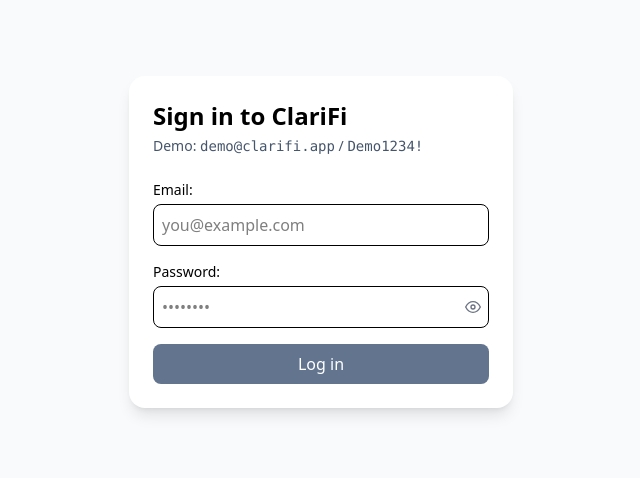
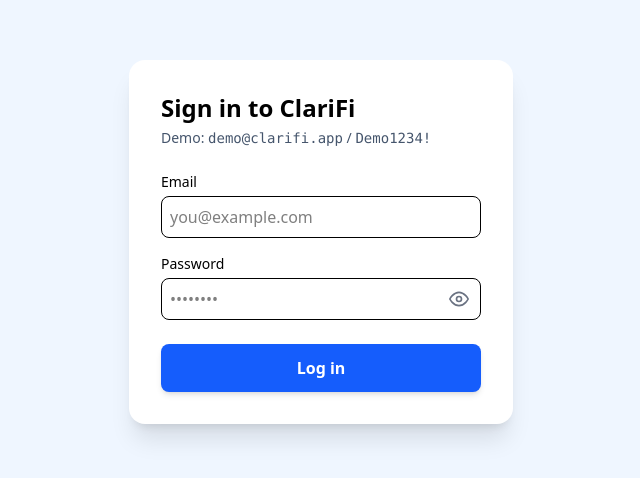
Before and after one commit to AmiriteZ/ClariFi, a React (Vite) app: page /login in a window 1280 px wide. Shown: the part 158-636 px from the top of the page, without its empty margins (319-959 px from the left). Built offline with nearby package versions, Linux system fonts and the light colour scheme.

Commit message:
Little changes to allow auth to work

```diff
--- a/src/features/auth/api/auth.api.ts
+++ b/src/features/auth/api/auth.api.ts
@@ -1,8 +1,17 @@
-export async function loginApi(email: string, password: string) {
-  await new Promise((r) => setTimeout(r, 600)); // simulate delay
-    const demo = { email: "demo@clarifi.app", password: "Demo1234!", name: "Demo User" };
-  if (email === demo.email && password === demo.password) {
-    return { token: "demo-token-abc123", user: { name: demo.name, email } };
+export type LoginResponse = {
+  token: string;
+  user: {name: string; email: string};
+};
+
+export async function loginApi(email: string, password: string): Promise<LoginResponse> {
+
+  // Simulate API call delay
+  await new Promise((resolve) => setTimeout(resolve, 600));
+  const demoEmail = {email: "demo@clarifi.app", password: "Demo1234!", name: "Demo User"};
+
+  if (email === demoEmail.email && password === demoEmail.password) {
+    return { token: "demo-token-abc123", user: { name: demoEmail.name, email } };
   }
+
   throw new Error("Invalid email or password");
-}
+};
--- a/src/features/auth/pages/LoginPage.tsx
+++ b/src/features/auth/pages/LoginPage.tsx
@@ -1,36 +1,52 @@
 import React, { useState } from "react";
-import { FiEye, FiEyeOff } from "react-icons/fi";
-import { z } from "zod";
-console.log("Rendering LoginPage");
-
-const schema = z.object({
-  email: z.string().email("Enter a valid Email address"),
-  password: z.string().min(6, "Password must be at least 6 characters long"),
-});
+import { useNavigate } from "react-router-dom";
+import { loginApi } from "../api/auth.api";
+import { useAuthStore } from "../../../store/auth.store";
+import { FiEye, FiEyeOff } from "react-icons/fi"; // 👈 from react-icons
 
 export default function LoginPage() {
-  // React State
+  const navigate = useNavigate();
+  const doLogin = useAuthStore((s) => s.login);
+
+  // Form/UI state
   const [email, setEmail] = useState("");
   const [password, setPassword] = useState("");
-  const [error, setError] = useState<string | null>(null); // Error state for displaying error messages when login fails
-  const [loading, setLoading] = useState(false); // Loading state to indicate login process
-  const [show, setShow] = useState(false); // State to toggle password visibility
+  const [error, setError] = useState<string | null>(null);
+  const [loading, setLoading] = useState(false);
+  const [showPassword, setShowPassword] = useState(false); // 👈 track toggle state
 
-  //submit handler
-  async function onSubmit(event: React.FormEvent) {
-    const parsed = schema.safeParse({ email, password });
-    if (!parsed.success) {
-      setError(parsed.error.issues[0]?.message || "Invalid input");
-      return;
+  async function onSubmit(e: React.FormEvent) {
+    e.preventDefault();
+    setError(null);
+
+    if (!email.includes("@")) return setError("Please enter a valid email address.");
+    if (password.length < 6) return setError("Password must be at least 6 characters long.");
+
+    try {
+      setLoading(true);
+
+      // 1️⃣ Call fake API
+      const res = await loginApi(email, password);
+
+      // 2️⃣ Save session to Zustand
+      doLogin({ user: res.user, token: res.token });
+
+      // 3️⃣ Navigate to dashboard
+      navigate("/dashboard", { replace: true });
+    } catch (e) {
+      if (e instanceof Error) setError(e.message || "Login failed");
+      else setError("Login failed");
+    } finally {
+      setLoading(false);
     }
   }
 
   return (
-    <div className="min-h-screen grid place-items-center bg-slate-50 p-4"> {/* Container div for centering the form */}
-      <div className="w-full max-w-sm rounded-2xl shadow-lg bg-white p-6"> {/* Form container with styling */}
-      {/*Header*/}
+    <div className="min-h-screen grid place-items-center bg-blue-50 p-4">
+      <div className="w-full max-w-sm rounded-2xl shadow-xl bg-white p-8">
+        {/* Header */}
         <div className="mb-6">
-        <h1 className ="text-2xl font-semibold">Sign in to ClariFi</h1>
+          <h1 className="text-2xl font-semibold">Sign in to ClariFi</h1>
           <p className="text-sm text-slate-600 mt-1">
             Demo: <code>demo@clarifi.app</code> / <code>Demo1234!</code>
           </p>
@@ -39,7 +55,7 @@
         {/* Form */}
         <form className="space-y-4" onSubmit={onSubmit}>
           <div>
-            <label className="block text-sm mb-1">Email: </label>
+            <label className="block text-sm mb-1">Email</label>
             <input
               className="w-full rounded-lg border p-2 outline-none focus:ring"
               type="email"
@@ -48,32 +64,34 @@
               placeholder="you@example.com"
             />
           </div>
+
           <div>
-            <label className="block text-sm mb-1">Password: </label>
+            <label className="block text-sm mb-1">Password</label>
             <div className="relative">
               <input
-              className="w-full rounded-lg border p-2 pr-20 outline-none focus:ring"
-              type={show ? "text" : "password"}
+                className="w-full rounded-lg border p-2 pr-10 outline-none focus:ring"
+                type={showPassword ? "text" : "password"}
                 value={password}
                 onChange={(e) => setPassword(e.target.value)}
                 placeholder="••••••••"
               />
+              {/* Eye toggle icon */}
               <button
                 type="button"
-                onClick={() => setShow((s) =>!s)}
-                className="absolute right-2 top-1/2 -translate-y-1/2 text-gray-500 hover:text-gray-700 cursor-pointer transition-colors"
-
+                onClick={() => setShowPassword((s) => !s)}
+                className="absolute right-3 top-1/2 -translate-y-1/2 text-gray-500 hover:text-gray-700 cursor-pointer transition-colors"
               >
-                {show ? <FiEyeOff /> : <FiEye />}
+                {showPassword ? <FiEyeOff size={20} /> : <FiEye size={20} />}
               </button>
             </div>
           </div>
 
-          {error && <p className="text-sm text-red-600">{error}</p>} {/* Display error message if any */}
+          {error && <div className="text-sm text-red-600">{error}</div>}
+
           <button
             type="submit"
-            disabled={loading} // Disable button when loading
-            className="w-full rounded-lg bg-slate-500 text-white py-2 disabled:opacity-60"
+            disabled={loading}
+            className="w-full rounded-lg bg-blue-600 hover:bg-blue-700 text-white font-semibold py-3 mt-2 shadow-md disabled:opacity-60 transition-colors"
           >
             {loading ? "Logging in..." : "Log in"}
           </button>
```
Lines whose indentation alone changed are shown as unchanged.
